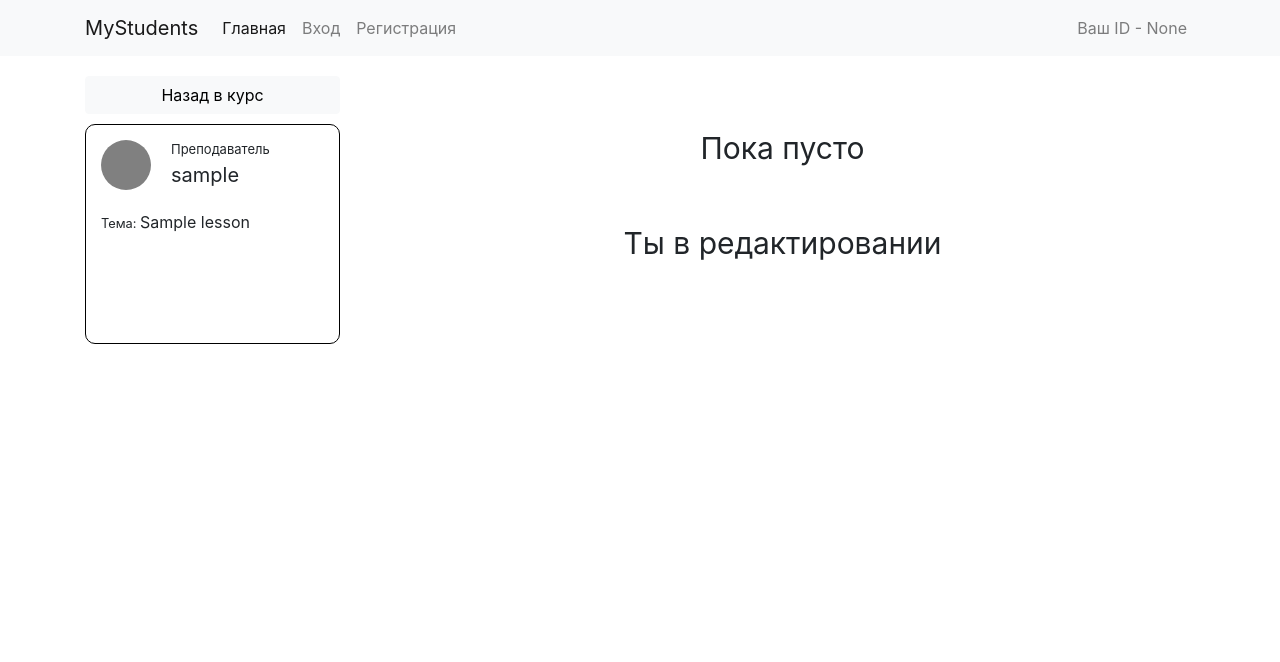
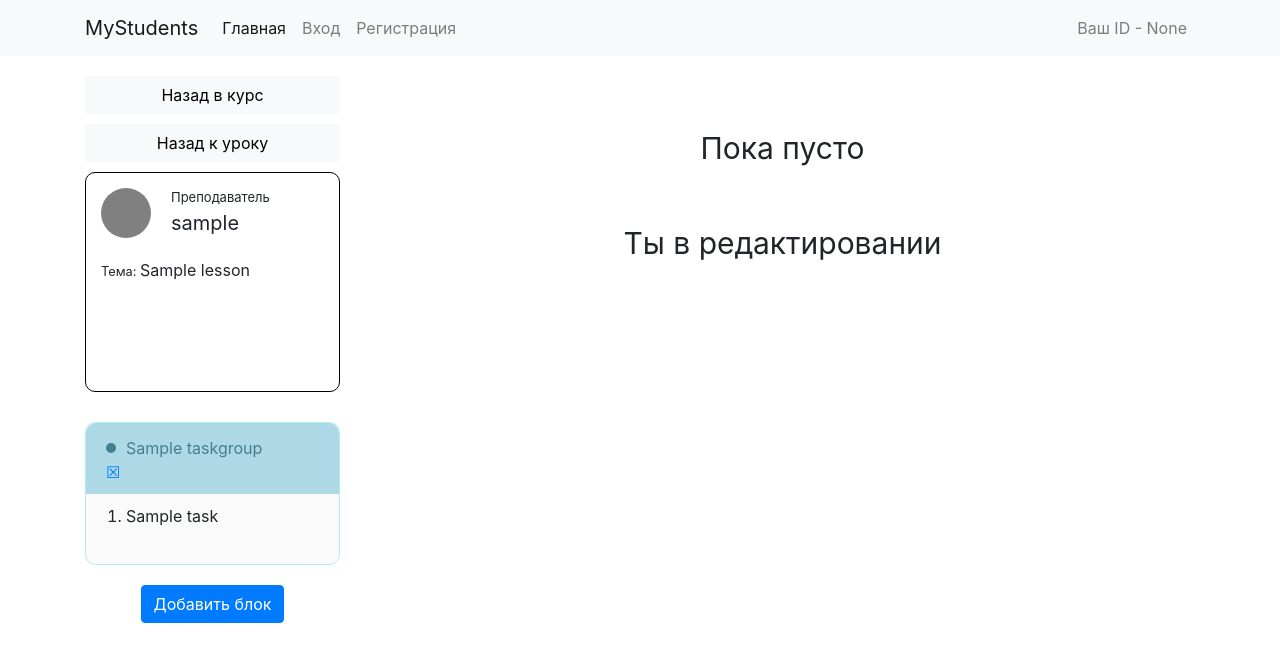
Before and after one commit to kansip/LMS, a Django app: page /course/1/1/settings in a window 1280 px wide. Shown: the top 662 px of the page. Run offline with Django 3.2, Linux system fonts and the light colour scheme; tables that the repository leaves empty hold one stand-in row (values such as "Sample post"); some libraries are stand-ins or nearby versions.

Commit message:
Added work whith TaskGroup and mini fix

```diff
--- a/lesson/models.py
+++ b/lesson/models.py
@@ -2,6 +2,7 @@ from django.db import models
 from django.contrib.auth.models import User
 from django.db.models.deletion import SET_NULL
 from course.models import Course
+from tasks.models import TaskGroup
 # Create your models here.
 
 class Lesson(models.Model):
@@ -14,3 +15,4 @@ class Lesson(models.Model):
     name = models.CharField(max_length=30)
     date = models.DateTimeField(null=True)
     open = models.BooleanField(default=False)
+    blocks = models.ManyToManyField(TaskGroup)
--- /dev/null
+++ b/lesson/templates/left_block_settings_lesson.html
@@ -0,0 +1,123 @@
+<a href="/course/{{course.id}}" class="btn btn-light col" style="color:black;margin-bottom:10px;">Назад в
+    курс</a>
+<a href="/course/{{course.id}}/{{lesson.id}}" class="btn btn-light col" style="color:black;margin-bottom:10px;">Назад к уроку</a>
+<div style="height:220px; border:1px solid black; padding-top:10px; padding:15px; border-radius:10px;">
+   <div style="border-radius:100%;background:grey;height:50px;width:50px;"></div>
+   <div style="margin-top:-50px;margin-left:70px;font-size:13px;">Преподаватель
+       <div style="font-size:20px;">{{lesson.teacher}}</div>
+   </div>
+   <div style="margin-top:20px;"><small>Тема: </small>{{lesson.name}}</div>
+</div>
+{%for block in blocks %}
+{% if block.local == 1 %}
+<div style="border:1px solid #AFEEEE; margin-top:30px; border-radius:10px;padding-bottom:20px;background:#fafafa;">
+   <a href="/course/{{course.id}}/{{lesson.id}}/{{block.id}}">
+       <div
+               style="background:#ADD8E6;color:black;padding-top:10px;border-radius:10px 10px 0px 0px;padding-left:20px;padding-bottom:10px;">
+           <div style="border-radius:100%;background:#447f91;width:10px;height:10px;margin-top:10px;"></div>
+           <div style="margin-top:-17px;margin-left:20px;color:#447f91;">{{block.name}}</div>
+           <a href="/course/{{course.id}}/{{lesson.id}}/{{block.id}}/delete_block">&#9746;</a>
+       </div>
+   </a>
+   <div style="margin:10px;">
+       <ol style="margin-left:-10px;">
+       {%for task in block.tasks.all%}
+           <li>{{task.name}}</li>
+       {% endfor %}
+       </ol>
+   </div>
+</div>
+{% elif block.local == 0 %}
+<div style="border:1px solid #a8ffc1; margin-top:30px; border-radius:10px;padding-bottom:20px;background:#fafafa;">
+   <a href="/course/{{course.id}}/{{lesson.id}}/{{block.id}}">
+       <div
+               style="background:#90EE90;color:black;padding-top:10px;border-radius:10px 10px 0px 0px;padding-left:20px;padding-bottom:10px;">
+           <div style="border-radius:100%;background:#4a7857;width:10px;height:10px;margin-top:10px;"></div>
+           <div style="margin-top:-17px;margin-left:20px;color:#4a7857;">{{block.name}}</div>
+           <a href="/course/{{course.id}}/{{lesson.id}}/{{block.id}}/delete_block">&#9746;</a>
+       </div>
+   </a>
+   <div style="margin:10px;">
+       <ol style="margin-left:-10px;">
+       {%for task in block.tasks.all%}
+         <li>{{task.name}}</li>
+       {% endfor %}
+       </ol>
+   </div>
+</div>
+{% elif block.local == 2 %}
+<div style="border:1px solid #f7dc97; margin-top:30px; border-radius:10px;padding-bottom:20px;background:#fafafa;">
+   <a href="/course/{{course.id}}/{{lesson.id}}/{{block.id}}">
+       <div style="background:#f7dc97;color:black;padding-top:10px;border-radius:10px 10px 0px 0px;padding-left:20px;padding-bottom:10px;">
+           <div style="border-radius:100%;background:#917c44;width:10px;height:10px;margin-top:10px;"></div>
+           <div style="margin-top:-17px;margin-left:20px;color:#917c44;">{{block.name}}</div>
+           <a href="/course/{{course.id}}/{{lesson.id}}/{{block.id}}/delete_block">&#9746;</a>
+       </div>
+   </a>
+   <div style="margin:10px;">
+       <ol style="margin-left:-10px;">
+       {%for task in block.tasks.all%}
+         <li>{{task.name}}</li>
+       {% endfor %}
+       </ol>
+   </div>
+</div>
+{% elif block.local == 3 %}
+<div style="border:1px solid #f7dc97; margin-top:30px; border-radius:10px;padding-bottom:20px;background:#fafafa;">
+   <a href="/course/{{course.id}}/{{lesson.id}}/{{block.id}}">
+       <div
+               style="background:#FFC0CB;color:black;padding-top:10px;border-radius:10px 10px 0px 0px;padding-left:20px;padding-bottom:10px;">
+           <div style="border-radius:100%;background:#A60000;width:10px;height:10px;margin-top:10px;"></div>
+           <div style="margin-top:-17px;margin-left:20px;color:#A60000;">{{block.name}}</div>
+           <a href="/course/{{course.id}}/{{lesson.id}}/{{block.id}}/delete_block">&#9746;</a>
+       </div>
+   </a>
+   <div style="margin:10px;">
+       <ol style="margin-left:-10px;">
+       {%for task in block.tasks.all%}
+         <li>{{task.name}}</li>
+       {% endfor %}
+       </ol>
+   </div>
+</div>
+{% endif %}
+{% endfor %}
+<!-- Button trigger modal -->
+<div style="text-align: center;margin-top: 20px;">
+   <button type="button" class="btn btn-primary" data-toggle="modal" data-target="#exampleModal">
+       Добавить блок
+   </button>
+</div>
+ <!-- Modal -->
+ <div class="modal fade" id="exampleModal" tabindex="-1" role="dialog" aria-labelledby="exampleModalLabel" aria-hidden="true">
+   <div class="modal-dialog" role="document">
+     <div class="modal-content">
+       <div class="modal-header">
+         <h5 class="modal-title" id="exampleModalLabel">Добавить блок</h5>
+         <button type="button" class="close" data-dismiss="modal" aria-label="Close">
+           <span aria-hidden="true">&times;</span>
+         </button>
+       </div>
+       <div class="modal-body">
+           <form method="POST" enctype="multipart/form-data">
+               {% csrf_token %}
+           <div  class="form-group">
+             <label for="recipient-name" class="col-form-label">Название:</label>
+             <input required type="text" name="name-block" class="form-control" id="recipient-name">
+           </div>
+           <label for="recipient-name" class="col-form-label">Тип блока</label>
+           <select required class="form-select" name="type-block" aria-label="Default select example">
+               <option value="1">Классная работа</option>
+               <option value="0">Домашняя работа</option>
+               <option value="3">Контрольная работа</option>
+               <option value="2">Материал</option>
+             </select>
+       </div>
+       <div class="modal-footer">
+         <button type="button" class="btn btn-secondary" data-dismiss="modal">Закрыть</button>
+         <button type="submit"  class="btn btn-primary" name="Add-block">Добавить</button>
+       </div>
+   </form>
+     </div>
+   </div>
+ </div>
--- a/lesson/templates/lesson_setting.html
+++ b/lesson/templates/lesson_setting.html
@@ -6,7 +6,7 @@
     <div class="container" style="padding-top:20px;">
         <div class="row">
             <div class="col-3">
-            {% include 'left_block_lesson.html' %}
+            {% include 'left_block_settings_lesson.html' %}
             </div>
             <div class="col-9">
                 <div style="text-align:center;margin-top:50px;font-size:30px;">Пока пусто</div>
--- a/lesson/urls.py
+++ b/lesson/urls.py
@@ -19,4 +19,5 @@ from lesson.views import *
 urlpatterns = [
     path('<int:lesson_id>', lesson_view),
     path('<int:lesson_id>/settings', settings),
+    path('<int:lesson_id>/<int:block_id>/delete_block', delete_block),
 ]
--- a/lesson/views.py
+++ b/lesson/views.py
@@ -1,7 +1,11 @@
+from ctypes import resize
+from typing import TYPE_CHECKING
+from tasks.models import TaskGroup
 from lesson.models import Lesson
 from course.models import Course
+from lesson.forms import AddBlockForm
 from django.http.response import Http404, HttpResponse
-from django.shortcuts import render
+from django.shortcuts import redirect, render
 from LMS_settings.menu import get_context_menu, HOME_PAGE_NAME
 # Create your views here.
 
@@ -11,16 +15,37 @@ def lesson_view(request, course_id, lesson_id):
     try:
         context['lesson']=Lesson.objects.get(id=lesson_id)
         context['course']=Course.objects.get(id=course_id)
+        context['blocks']=Lesson.objects.get(id=lesson_id).blocks.all()
     except:
-        return Http404("Такого занятия нет")
+        raise Http404("Такого занятия нет")
     return render(request,'lesson.html',context)
 
 def settings(request, course_id, lesson_id):
-    """ Просмотр определенного занятия"""
-    context = {'menu': get_context_menu(request, HOME_PAGE_NAME)} #заменить3
+    """ Настроек конкретного занятия <lesson_id> """
+    context = {'menu': get_context_menu(request, HOME_PAGE_NAME)} #заменить
+    try:
+        lesson=Lesson.objects.get(id=lesson_id)
+        context['lesson']=lesson
+        context['course']=Course.objects.get(id=course_id)
+        context['blocks']=Lesson.objects.get(id=lesson_id).blocks.all()
+    except:
+        raise Http404("Такого занятия нет")
+    if request.method == 'POST':
+        if 'Add-block' in request.POST:
+            type_block=int(request.POST['type-block'])
+            name_block=request.POST['name-block']
+            lesson.blocks.add(TaskGroup.objects.create(name=name_block,local=type_block))
+            #полный калл
+    return render(request,'lesson_setting.html',context)
+
+def delete_block(request, course_id, lesson_id,block_id):
+    context = {'menu': get_context_menu(request, HOME_PAGE_NAME)} #заменить
+    TaskGroup.objects.get(id=block_id).delete()
     try:
         context['lesson']=Lesson.objects.get(id=lesson_id)
         context['course']=Course.objects.get(id=course_id)
+        context['blocks']=Lesson.objects.get(id=lesson_id).blocks.all()
     except:
-        return Http404("Такого занятия нет")
-    return render(request,'lesson_setting.html',context)
+        raise Http404("Такого занятия нет")
+    path='/course/'+str(course_id)+'/'+str(lesson_id)+'/settings'
+    return redirect(path)
--- a/tasks/models.py
+++ b/tasks/models.py
@@ -17,7 +17,6 @@ class Task(models.Model):
     name = models.CharField(max_length = 120)
     desc = models.TextField()
     cost = models.IntegerField()
-    category = models.CharField(max_length = 20)
     files = models.ManyToManyField(TaskFiles)
     revizion_format_flag = models.BooleanField(default = 0)
 
@@ -29,10 +28,9 @@ class TaskTrueAnswers(models.Model):
 
 class TaskGroup(models.Model):
     name = models.CharField(max_length = 100)
-    author = models.ForeignKey(User, null = True, on_delete = models.SET_NULL)
-    local = models.IntegerField()
-    data_open = models.DateTimeField()
-    data_part_close = models.DateTimeField()
-    data_close = models.DateTimeField()
-    open = models.BooleanField()
+    local = models.IntegerField(default=1)
+    data_open = models.DateTimeField(null=True)
+    data_part_close = models.DateTimeField(null=True)
+    data_close = models.DateTimeField(null=True)
+    open = models.BooleanField(default=0)
     tasks = models.ManyToManyField(Task)
```
Also changed, not shown: lesson/forms.py (added, +7 -0 lines), lesson/migrations/0007_lesson_blocks.py (added), lesson/templates/left_block_lesson.html (line endings or trailing spaces), tasks/migrations/0002_auto_20220429_1801.py (added), tasks/migrations/0003_auto_20220429_1818.py (added), tasks/migrations/0004_auto_20220429_1819.py (added).
